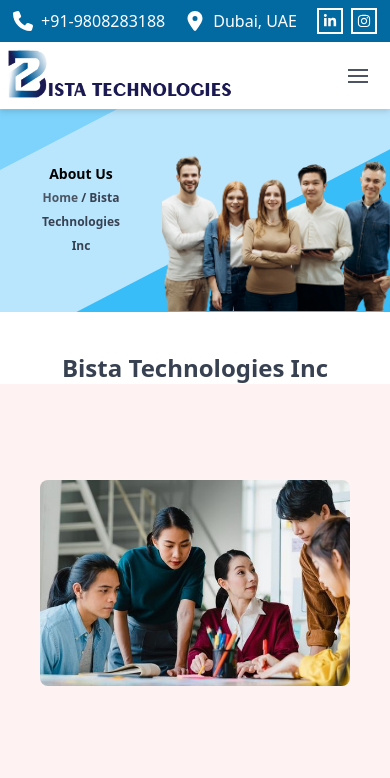
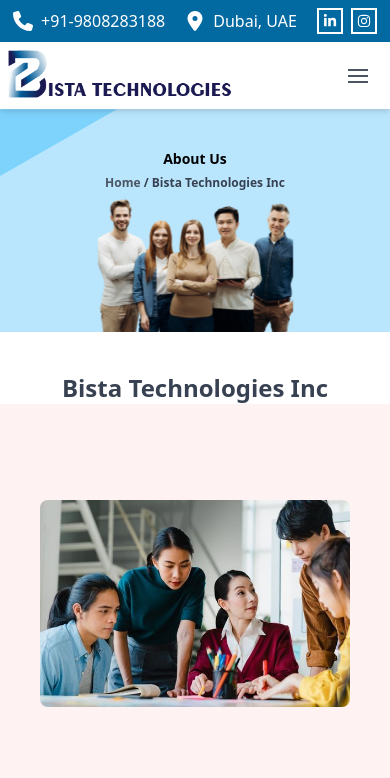
Before and after one commit to mukuljibh/bistatechnologies-nextJs-production, a Next.js app: page /aboutUs/mission-vision in a window 390 px wide. Shown: the top 778 px of the page. Built offline with nearby package versions, Linux system fonts and the light colour scheme.

Commit message:
fix mobile layout inside banner

```diff
--- a/app/template.tsx
+++ b/app/template.tsx
@@ -1,6 +1,7 @@
 import { ReactNode } from "react";
 import PageWrapper from "@/wrapper/page-wrapper/PageWrapper";
 export default function template({ children }: { children: ReactNode }) {
+
     return (
         <PageWrapper>
             {children}
--- a/global/component/banner/Banner.tsx
+++ b/global/component/banner/Banner.tsx
@@ -10,15 +10,15 @@
 
     return (
         <div className="space-y-10">
-            <div className="relative w-full bg-sky-200 overflow-hidden flex lg:space-y-0 space-y-10 ">
+            <div className="relative w-full bg-sky-200 overflow-hidden lg:flex lg:space-y-0 pt-10 ">
                 <div className="lg:absolute lg:text-start text-center self-center lg:mx-20  mx-10 lg:space-y-3  ">
                     <h1 className="lg:text-5xl  text-sm text-black font-extrabold lg:mb-2 ">{heading} </h1>
                     <Link href="/" className=" text-gray-600 font-bold hover:text-blue-900 lg:text-lg text-xs transition-colors duration-200 ">Home</Link>
-                    <span className="font-semibold text-gray-700 lg:text-base text-xs"> / {subHeading}</span>
+                    <span className="font-black  text-gray-700 lg:text-base text-xs"> / {subHeading}</span>
                 </div>
-                <div className="bannerImg z-10 lg:w-1/3  mx-auto opacity-0 " >
+                <div className="bannerImg z-10 lg:w-1/3   mx-auto opacity-0 " >
                     <Image
-                        className=" mx-auto lg:w-auto lg:h-64 object-cover "
+                        className=" mx-auto lg:w-auto w-1/2 lg:h-64 object-cover "
                         src={image?.imageSrc}
                         alt={image?.alt}
                         width={500}
```
